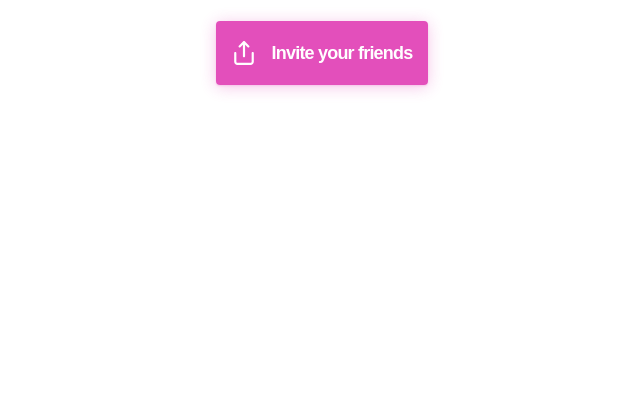
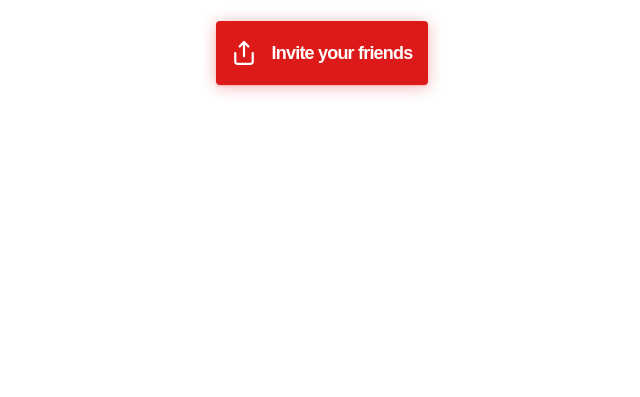
Before and after one commit to AMoreaux/AMoreaux.github.io, a plain HTML site: page index.html in a window 1280 px wide. Shown: the part 403-800 px from the top of the page, without its empty margins (318-958 px from the left). Drawn offline with Linux system fonts and the light colour scheme.

Commit message:
Update design token

```diff
--- a/color.css
+++ b/color.css
@@ -1,5 +1,5 @@
 :root {
-  --app: #e34fbb;
+  --app: #dd1a1a;
   --background: #ffffff;
-  --text: #020317;
+  --text: #170202;
 }
```
